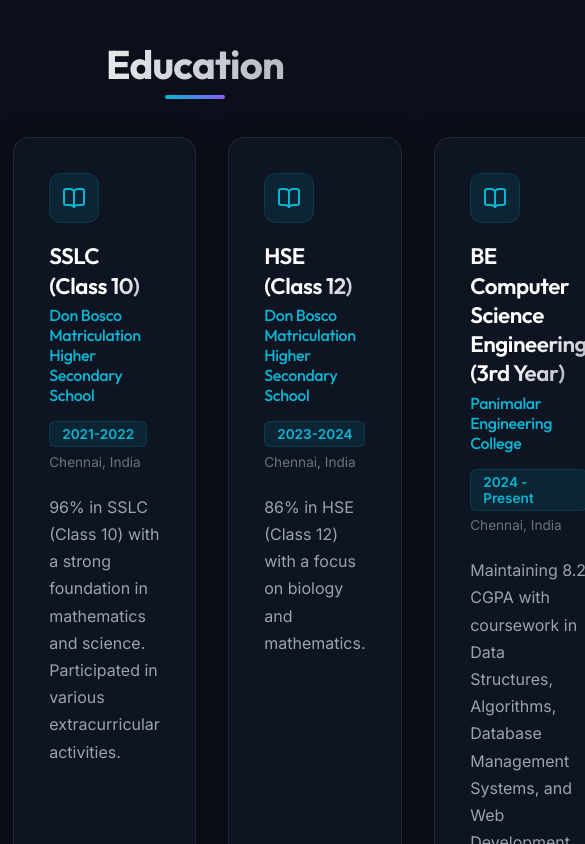
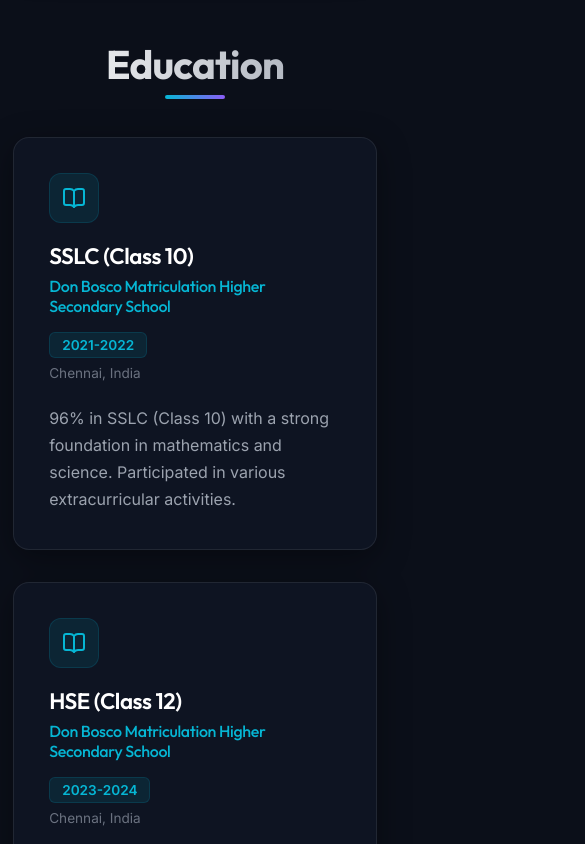
Before and after one commit to arshath123-tech/portfolio, a React (Vite) app: page / in a window 390 px wide. Shown: the part 2260-3104 px from the top of the page, 585 px wide, since content can reach past the window. Built offline with nearby package versions, Linux system fonts and the light colour scheme.

Commit message:
responsive 3rd

```diff
--- a/src/styles/pages/Home.css
+++ b/src/styles/pages/Home.css
@@ -771,6 +771,19 @@
   margin: 0 auto;
 }
 
+@media (max-width: 1200px) {
+  .education-grid { grid-template-columns: repeat(2, 1fr); }
+}
+@media (max-width: 968px) {
+  .education-grid { grid-template-columns: repeat(2, 1fr); }
+}
+@media (max-width: 768px) {
+  .education-grid { grid-template-columns: 1fr !important; }
+}
+@media (max-width: 480px) {
+  .education-grid { grid-template-columns: 1fr !important; }
+}
+
 .education-card {
   padding: 2.2rem;
   border-radius: var(--border-radius-md);
@@ -860,12 +873,23 @@
 /* Certifications Grid & Cards */
 .certifications-grid {
   display: grid;
-  grid-template-columns: repeat(auto-fit, minmax(calc((100% - 8rem) / 5), 1fr));
+  grid-template-columns: repeat(5, 1fr);
   gap: 2rem;
   width: 100%;
   max-width: var(--max-width);
   margin: 0 auto;
 }
+
+@media (max-width: 1200px) {
+  .certifications-grid { grid-template-columns: repeat(3, 1fr); }
+}
+@media (max-width: 968px) {
+  .certifications-grid { grid-template-columns: repeat(2, 1fr); }
+}
+@media (max-width: 768px) {
+  .certifications-grid { grid-template-columns: 1fr !important; }
+}
+
 
 .cert-card {
   display: flex;
```
Also changed, not shown: 1 other file (tests, documents, lock files or other folders).
